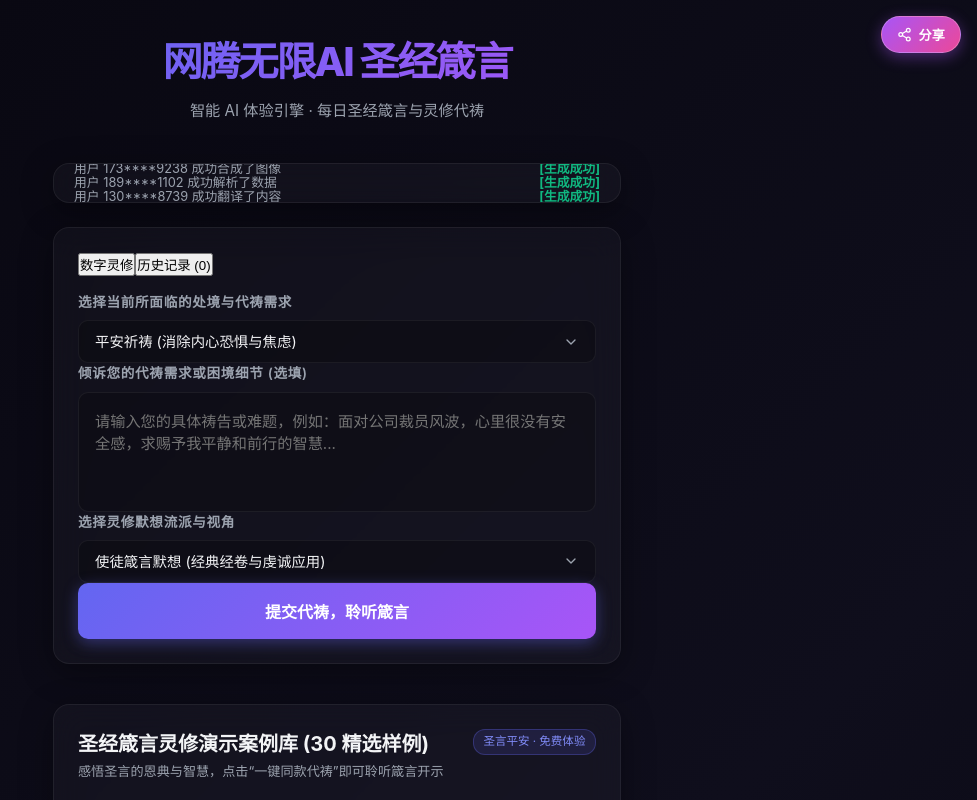
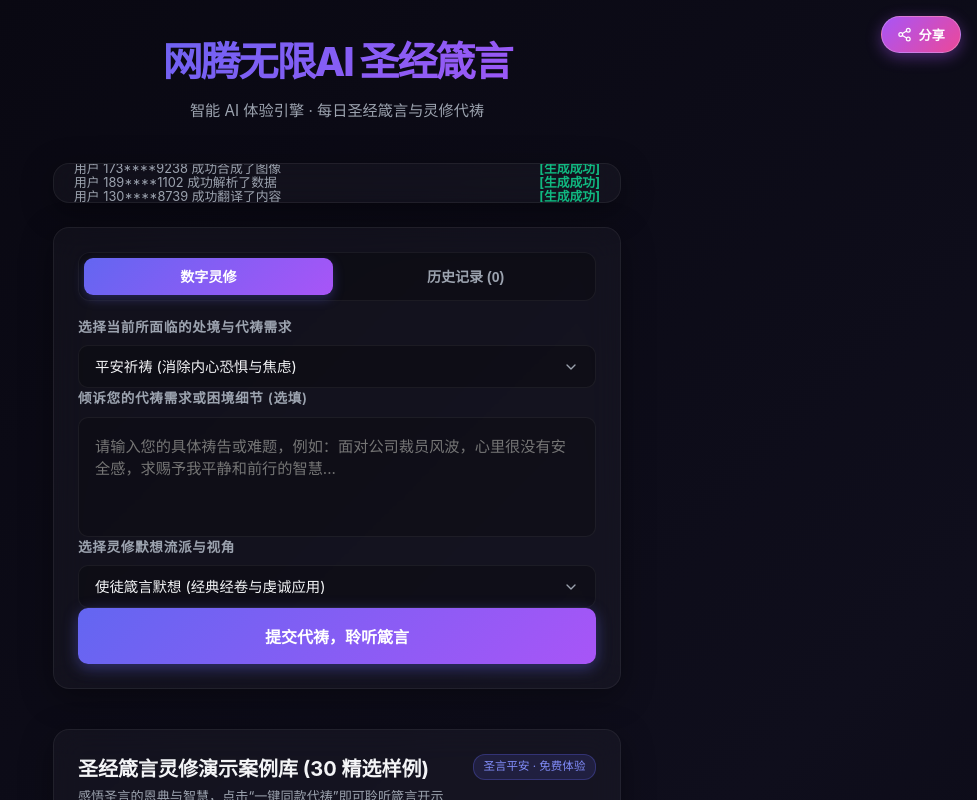
Before and after one commit to WT-Agent/ai-bible, a Vue app: page / in a window 1280 px wide. Shown: the top 800 px of the page, without its empty margins (303-1280 px from the left). Built offline with nearby package versions, Linux system fonts and the light colour scheme.

Commit message:
fix(ai-bible): add styles for card tab buttons (digital devotion & history)

```diff
--- a/src/styles/main.css
+++ b/src/styles/main.css
@@ -79,6 +79,41 @@ header p {
   display: flex;
   flex-direction: column;
   gap: 1rem;
+}
+
+/* Card Tabs - 数字灵修与历史记录切换按钮 */
+.card-tabs {
+  display: flex;
+  gap: 0.5rem;
+  background: rgba(0, 0, 0, 0.25);
+  padding: 0.3rem;
+  border-radius: 12px;
+  border: 1px solid var(--card-border);
+}
+
+.tab-btn {
+  flex: 1;
+  background: transparent;
+  border: none;
+  color: var(--text-secondary);
+  padding: 0.55rem 1rem;
+  border-radius: 9px;
+  font-size: 0.88rem;
+  font-weight: 600;
+  cursor: pointer;
+  transition: all 0.25s ease;
+  text-align: center;
+}
+
+.tab-btn:hover {
+  color: var(--text-primary);
+  background: rgba(255, 255, 255, 0.05);
+}
+
+.tab-btn.active {
+  background: var(--primary-gradient);
+  color: #ffffff;
+  box-shadow: 0 4px 12px rgba(99, 102, 241, 0.3);
 }
 
 textarea {
```
